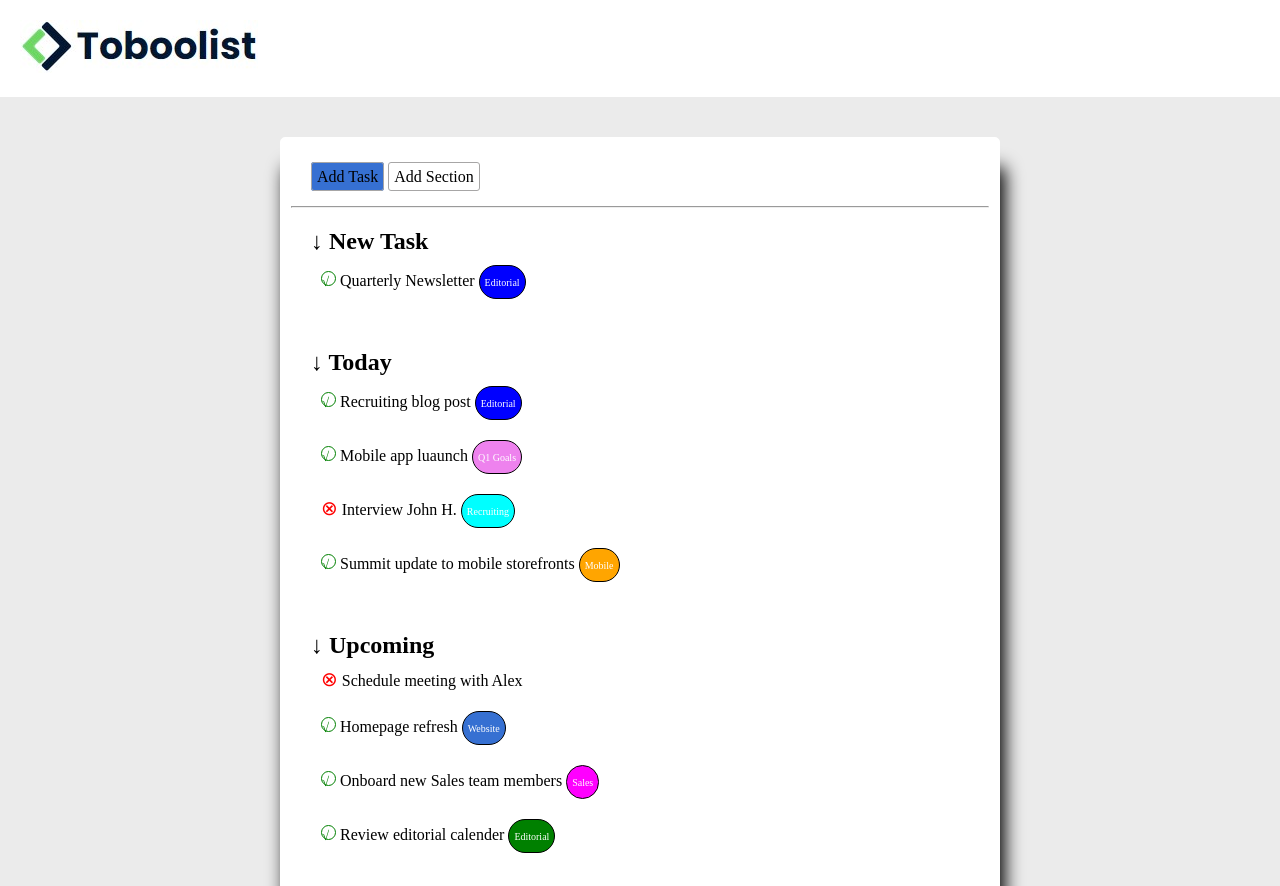
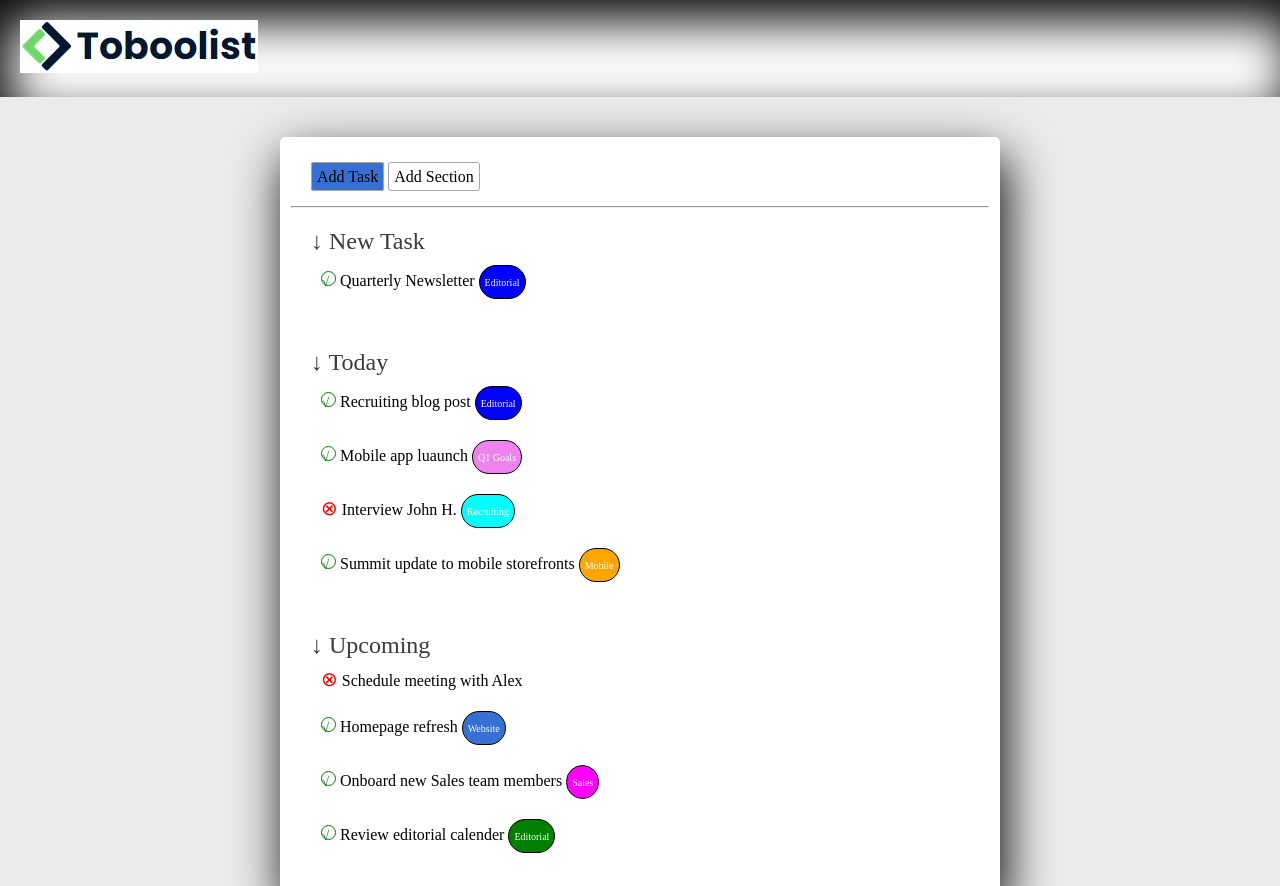
Before and after one commit to buonoalex/html-css-toboolist, a plain HTML site: page index.html in a window 1280 px wide. Shown: the top 886 px of the page. Drawn offline with Linux system fonts and the light colour scheme.

Commit message:
add shadows

```diff
--- a/css/style.css
+++ b/css/style.css
@@ -15,12 +15,17 @@ hr{
     color :white;
 }
 
+h2{
+    font-weight: lighter;
+    color: rgb(60, 58, 58);
+}
+
 /* CLASSI */
 
 .ombra-s{
     border: 1px solid white;
     padding: 10px;
-    box-shadow: 5px 30px 18px black;
+    box-shadow: 5px 20px 50px black;
 }
 
 .bg-gray{
@@ -87,6 +92,10 @@ hr{
     border: 1px solid green;
 }
 
+.ombra-h{
+    box-shadow: 10px 20px 50px black inset;
+}
+
 
 
 
```
Also changed, not shown: index.html (+1 -1 lines).
